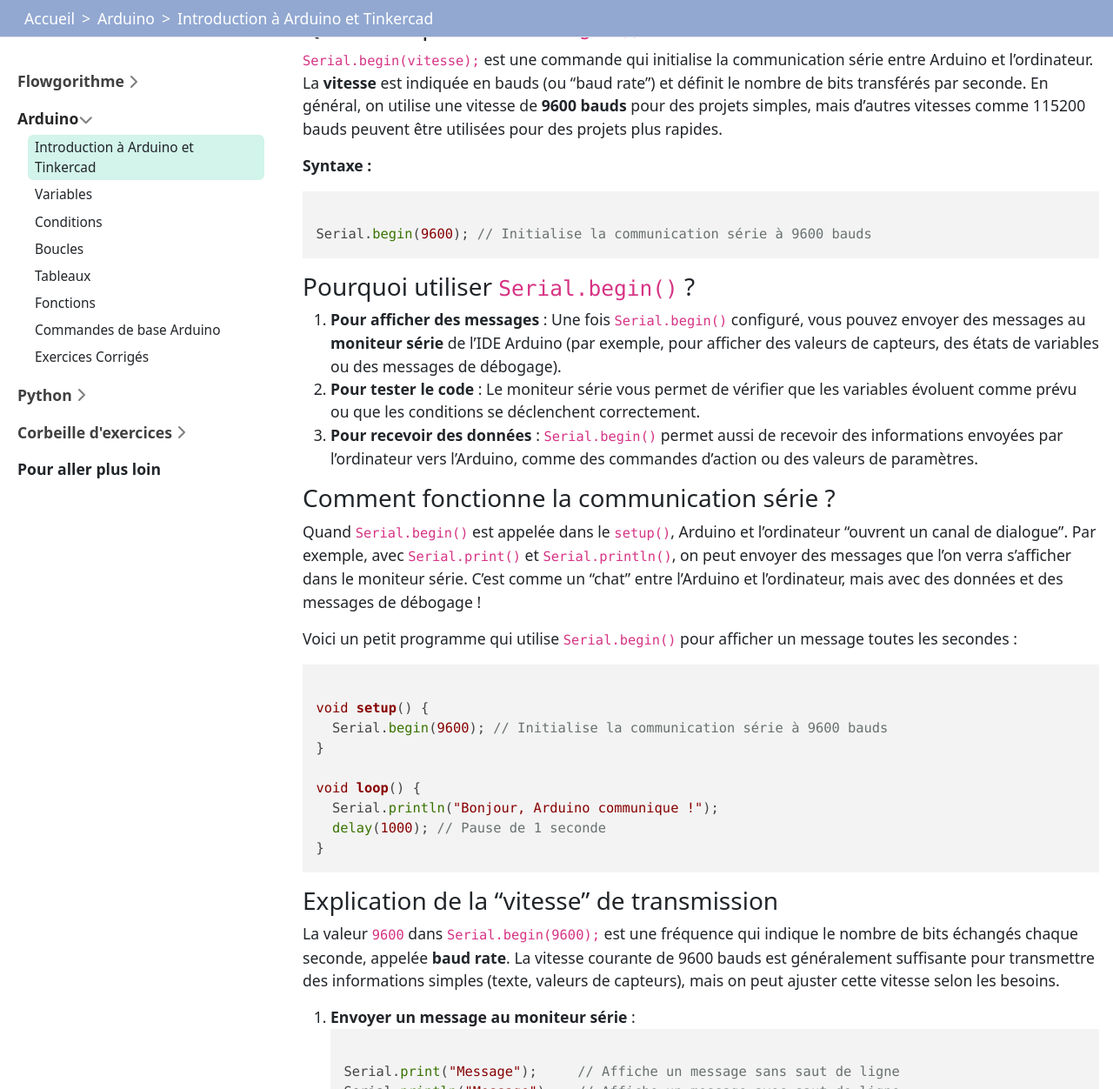
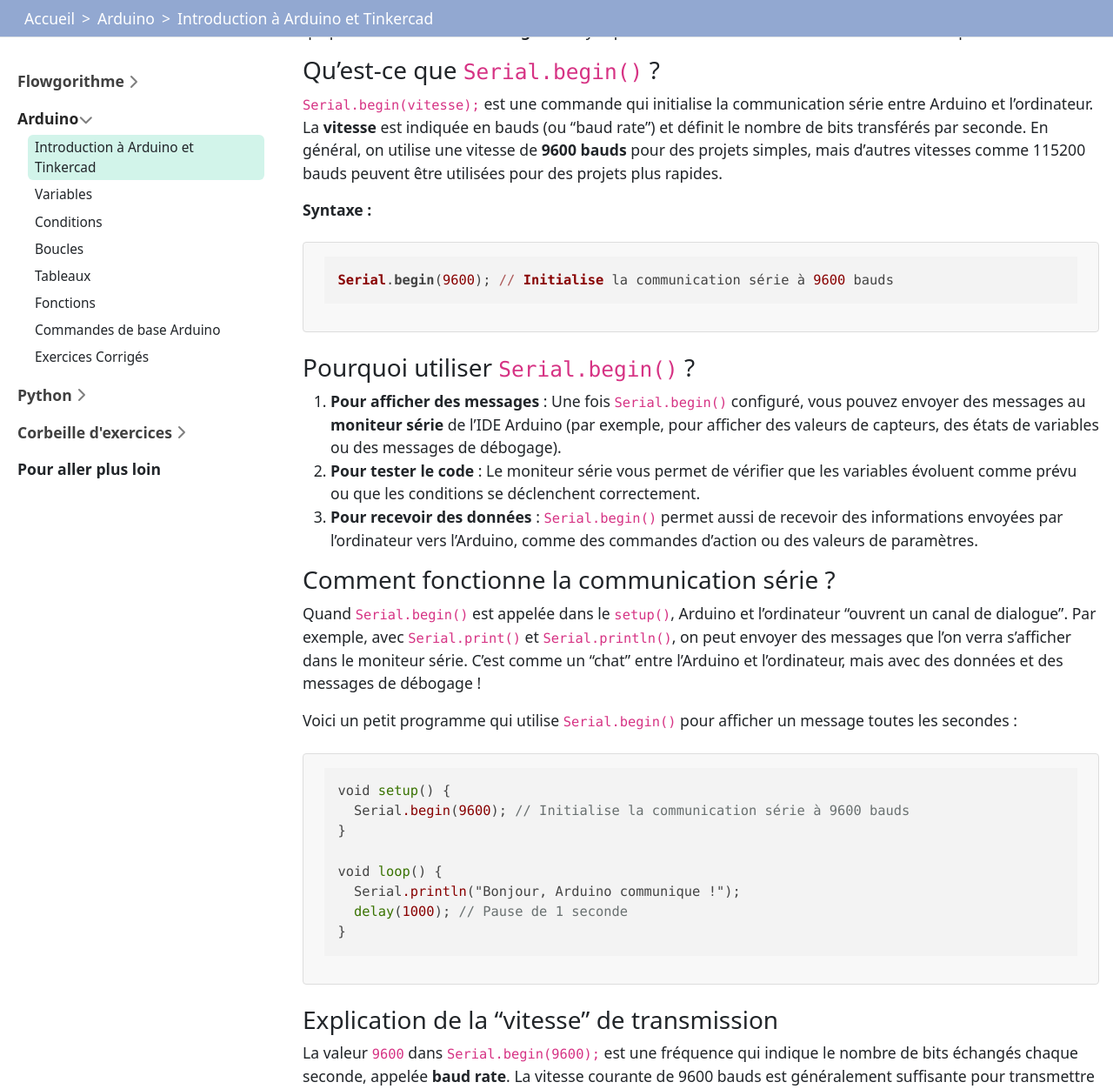
Before and after one commit to rohanfosse/CPIA1-info, a Jekyll site: the page built from content/02-arduino/00-Introduction.md, in a window 1280 px wide and 1400 px high, scrolled down 2491 px, cut to the strip 0-1252 px from the top of the window. Shown: the whole strip at 87% size. Built offline with Jekyll 4.4.1, drawn with Linux system fonts in a browser that asks for light colours; nearby versions of some CDN libraries; Markdown is read by kramdown in place of the engine named in the settings; some of the changed text lies outside the part shown.

Commit message:
update size image + introduction

```diff
--- a/content/02-arduino/00-Introduction.md
+++ b/content/02-arduino/00-Introduction.md
@@ -37,6 +37,7 @@
 
 **Exemple de code pour allumer une LED** :
 
+
 <pre><code class="language-cpp">void setup() {
   pinMode(3, OUTPUT); // Configure la broche 3 comme sortie
 }
@@ -74,13 +75,13 @@
 
 1. **Initialiser le moniteur série** :
 
-   <pre><code class="language-cpp">
+   ~~~cpp
    Serial.begin(9600); // Initialise le moniteur série à une vitesse de 9600 bauds
-   </code></pre>
+   ~~~
 
    - Cette commande est placée dans `setup()` et ouvre la communication série entre l'Arduino et l'ordinateur.
 
-   ### Utilisation de `Serial.begin()` et communication série en Arduino
+### Utilisation de `Serial.begin()` et communication série en Arduino
 
 La commande `Serial.begin()` est essentielle pour utiliser le **moniteur série** en Arduino, un outil qui permet à la carte Arduino de **communiquer avec un ordinateur**. Cette communication série est un canal de dialogue qui permet de **voir des messages** envoyés par Arduino ou de **recevoir des instructions** depuis l'ordinateur.
 
@@ -90,9 +91,9 @@
 
 **Syntaxe :**
 
-<pre><code class="language-cpp">
+~~~cpp
 Serial.begin(9600); // Initialise la communication série à 9600 bauds
-</code></pre>
+~~~
 
 ### Pourquoi utiliser `Serial.begin()` ?
 
@@ -106,7 +107,7 @@
 
 Voici un petit programme qui utilise `Serial.begin()` pour afficher un message toutes les secondes :
 
-<pre><code class="language-cpp">
+~~~cpp
 void setup() {
   Serial.begin(9600); // Initialise la communication série à 9600 bauds
 }
@@ -115,7 +116,7 @@
   Serial.println("Bonjour, Arduino communique !");
   delay(1000); // Pause de 1 seconde
 }
-</code></pre>
+~~~
 
 ### Explication de la "vitesse" de transmission
 
@@ -123,23 +124,23 @@
 
 
 2. **Envoyer un message au moniteur série** :
-   <pre><code class="language-cpp">
+   ~~~cpp
    Serial.print("Message");     // Affiche un message sans saut de ligne
    Serial.println("Message");   // Affiche un message avec saut de ligne
-   </code></pre>
+   ~~~
    - `print` affiche le texte sans sauter de ligne, tandis que `println` saute une ligne après le texte.
 
 3. **Lire des données du moniteur série** :
-   <pre><code class="language-cpp">
+   ~~~cpp
    if (Serial.available() > 0) { // Vérifie s'il y a des données à lire
      int data = Serial.read();   // Lit un octet de données
    }
-   </code></pre>
+   ~~~
    - Cette commande est utile pour recevoir des informations envoyées depuis l’ordinateur vers Arduino, comme des commandes ou des valeurs de capteurs.
 
 **Exemple d’utilisation** :
 
-<pre><code class="language-cpp">
+~~~cpp
 void setup() {
   Serial.begin(9600); // Initialise le moniteur série
 }
@@ -148,27 +149,27 @@
   Serial.println("Arduino est prêt !");
   delay(1000); // Affiche le message toutes les secondes
 }
-</code></pre>
+~~~
 
 ## Gestion des Délais et Chronométrage
 
 Pour créer des pauses ou vérifier des durées, Arduino propose des commandes spécifiques :
 
 1. **`delay()`** :
-   <pre><code class="language-cpp">
+   ~~~cpp
    delay(temps);
-   </code></pre>
+   ~~~
    - Fait une pause en millisecondes, où `temps` est le nombre de millisecondes (ex. : `delay(1000);` pour une pause de 1 seconde).
 
 2. **`millis()`** :
-   <pre><code class="language-cpp">
+   ~~~cpp
    unsigned long t = millis();
-   </code></pre>
+   ~~~
    - Retourne le nombre de millisecondes écoulées depuis le démarrage de la carte. Idéal pour chronométrer des durées sans bloquer le programme avec `delay()`.
 
 **Exemple avec `millis()`** :
 
-<pre><code class="language-cpp">
+~~~cpp
 unsigned long previousMillis = 0; // Stocke le temps de la dernière mise à jour
 const long interval = 1000;       // Intervalle d'une seconde
 
@@ -184,7 +185,7 @@
     Serial.println("Une seconde s'est écoulée");
   }
 }
-</code></pre>
+~~~
 
 ## Commandes pour les LEDs et autres composants de base
 
```
Also changed, not shown: content/03-python/0-avantCommencer.md (+4 -2 lines).
